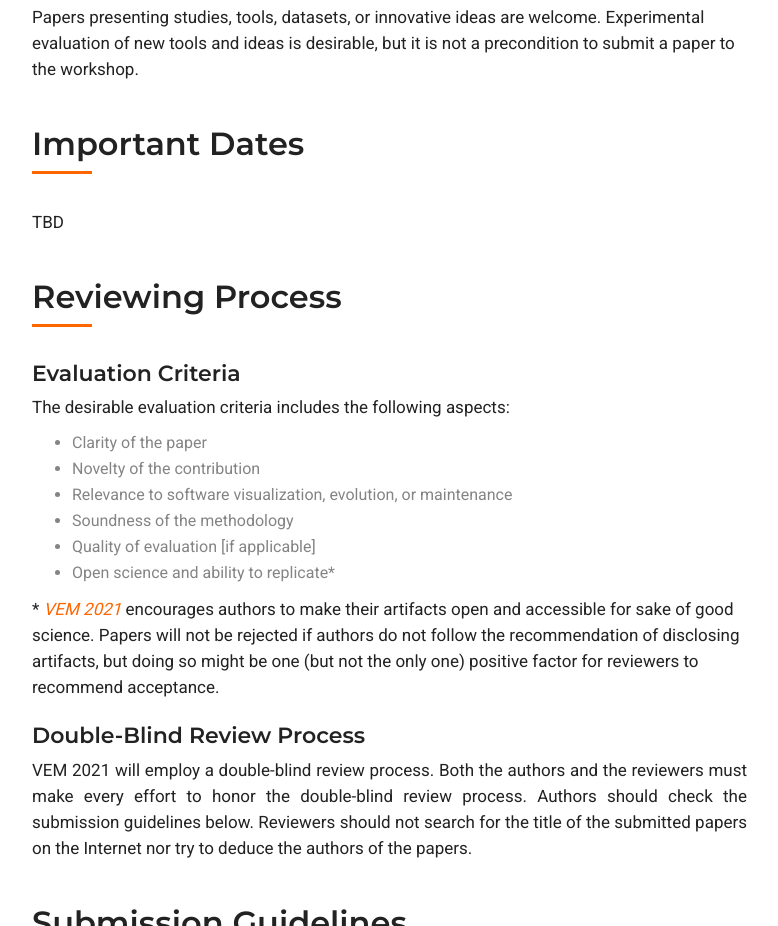
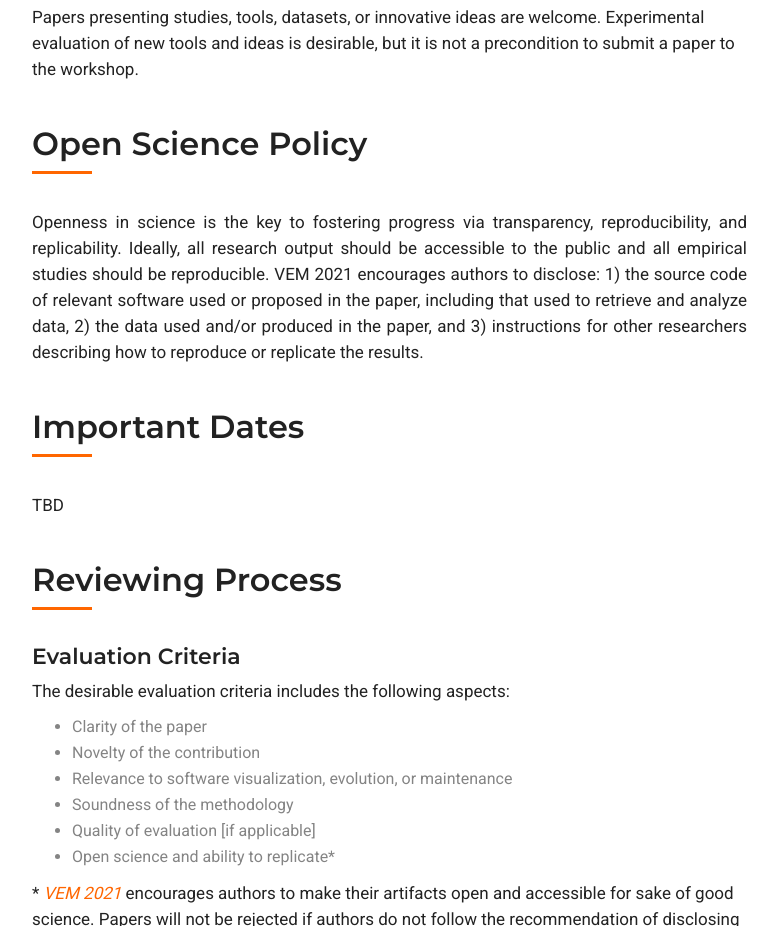
Before and after one commit to vem-workshop/vem2021, a plain HTML site: page cfp.html in a window 1280 px wide. Shown: the part 1080-2006 px from the top of the page, without its empty margins (68-846 px from the left). Drawn offline with Linux system fonts and the light colour scheme; some packages are replaced by stand-ins of ours; a script that the page names is missing.

Commit message:
Add open science recommendation (issue #6) (#34)
* Add open science recommendation (issue #6)

* Perform changes asked in Felipe's reviews

* Perform change asked in Felipe's review

```diff
--- a/cfp.html
+++ b/cfp.html
@@ -131,6 +131,20 @@
                             <p>
                                 Papers presenting studies, tools, datasets, or innovative ideas are welcome.
                                 Experimental evaluation of new tools and ideas is desirable, but it is not a precondition to submit a paper to the workshop.
+                            </p>
+                        </div>
+
+                        </br>
+
+                        <h2>Open Science Policy</h2>
+                        <div class="description-one">
+                            <p align="justify">
+                                Openness in science is the key to fostering progress via transparency, reproducibility, and replicability.
+                                Ideally, all research output should be accessible to the public and all empirical studies should be reproducible.
+                                VEM 2021 encourages authors to disclose:
+                                1) the source code of relevant software used or proposed in the paper, including that used to retrieve and analyze data,
+                                2) the data used and/or produced in the paper, and
+                                3) instructions for other researchers describing how to reproduce or replicate the results.
                             </p>
                         </div>
 
```
